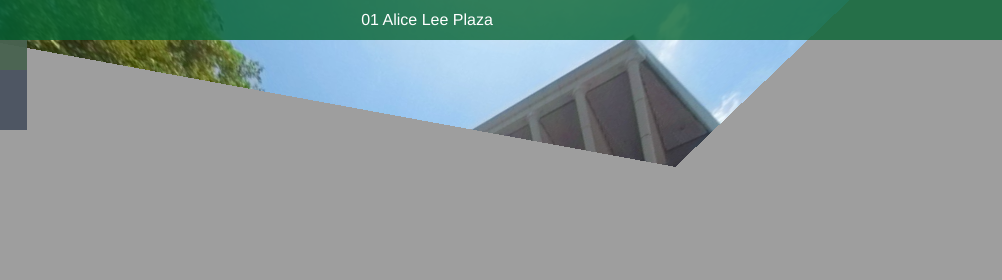
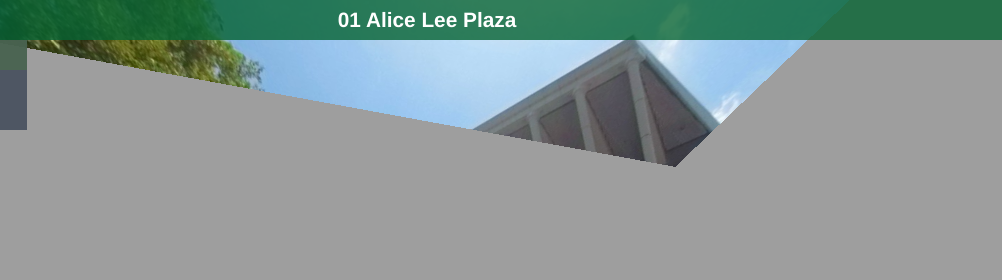
Before and after one commit to carriezhengjr/YongSiewTohConservatoryOfMusic, a plain HTML site: page index.html in a window 1280 px wide. Shown: the top 280 px of the page, 193-1195 px from the left. Drawn offline with Linux system fonts and the light colour scheme; animation ran at ten frames a second.

Commit message:
Update style.css
Add font-size and font-weight in #titleBar .sceneName.

```diff
--- a/style.css
+++ b/style.css
@@ -84,6 +84,8 @@ body.multiple-scenes.mobile #titleBar {
   overflow: hidden;
   text-overflow: ellipsis;
   white-space: nowrap;
+  font-size: 130%;
+  font-weight: bold;
 
   -moz-user-select: text;
   -webkit-user-select: text;
```
